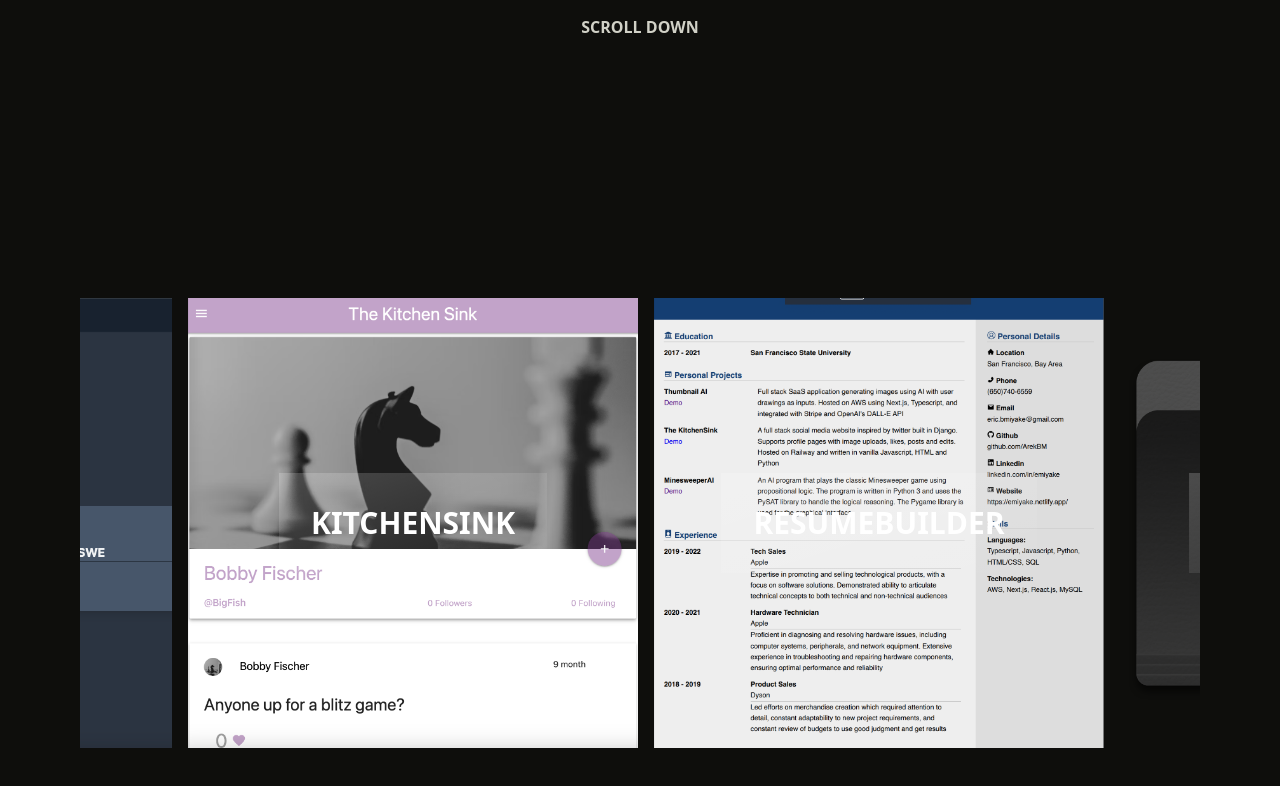
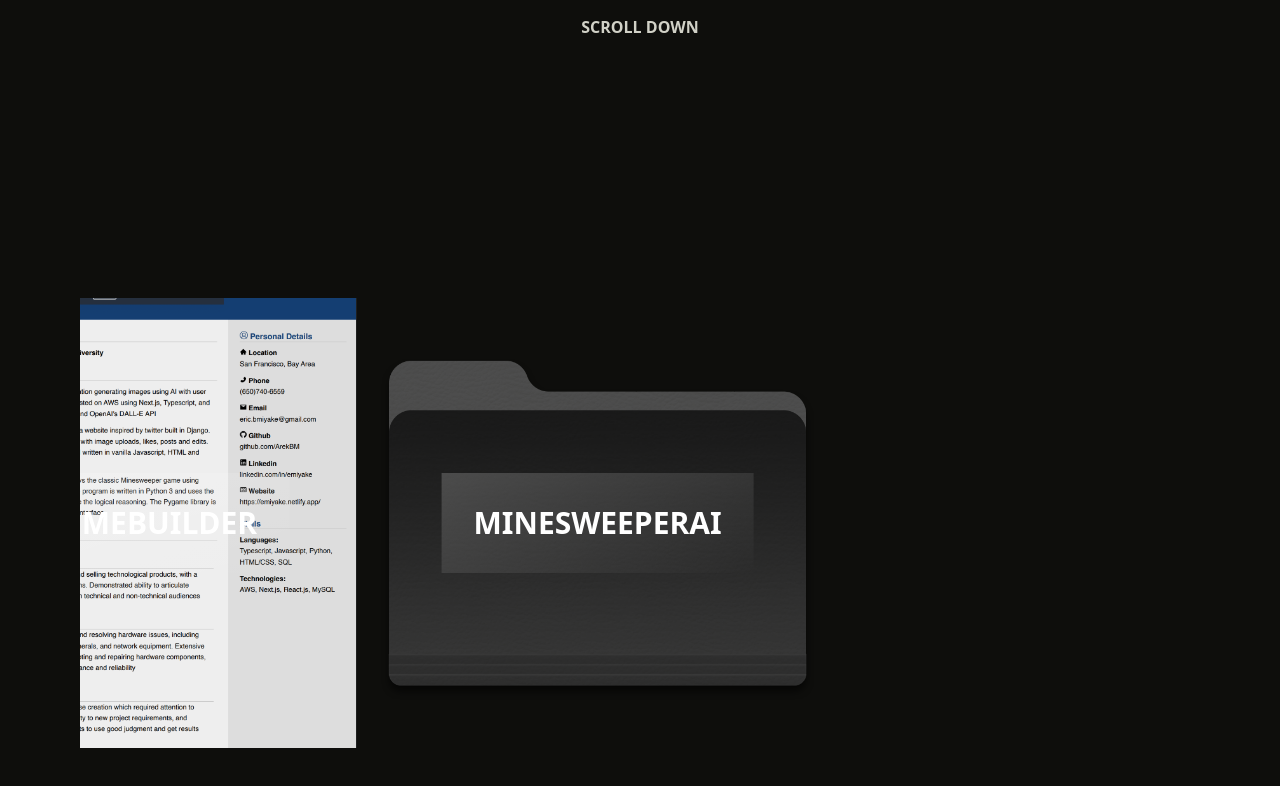
Before and after one commit to ArekBM/portfolio3.0, a Next.js app: page / in a window 1280 px wide. Shown: the part 2858-3644 px from the top of the page. Built offline with nearby package versions, Linux system fonts and the light colour scheme.

Commit message:
changed carousel x percentage

```diff
--- a/app/Pages/Projects.tsx
+++ b/app/Pages/Projects.tsx
@@ -55,7 +55,7 @@
       target: targetRef,
     });
 
-    const scrollx = useTransform(scrollYProgress, [0, 1], ["1%", "-50%"])
+    const scrollx = useTransform(scrollYProgress, [0, 1], ["1%", "-95%"])
 
 
     const updateMousePosition = (e : any) => {
```
